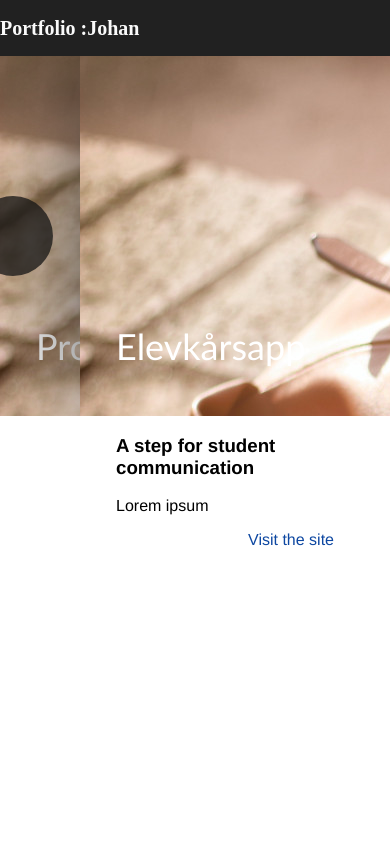
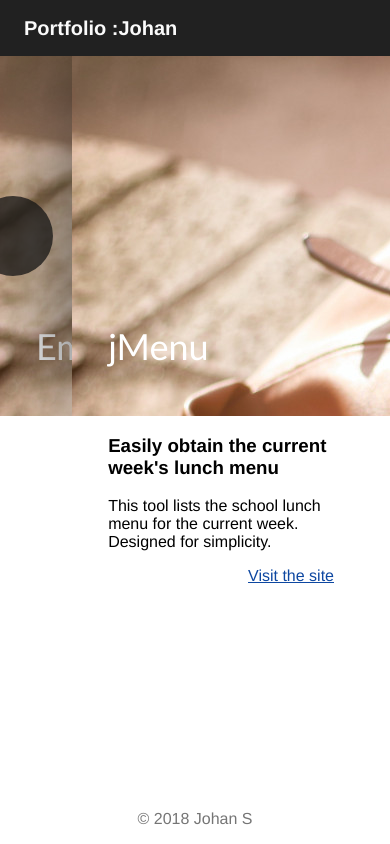
Before and after one commit to jojjesv/portflo, a website with bundled scripts: page index.html in a window 390 px wide. Built offline with nearby package versions, Linux system fonts and the light colour scheme.

Commit message:
made carousel offset responsive

```diff
--- a/css/_def.scss
+++ b/css/_def.scss
@@ -1,5 +1,8 @@
 /* Max content width. */
 $content-max-width: 960px;
 
+/* Min content width. */
+$content-min-width: 320px;
+
 /* Inset of the active project in the project carousel. */
-$carousel-active-inset: 80px;
+$carousel-active-inset: 18.5%;
--- /dev/null
+++ b/css/footer.scss
@@ -0,0 +1,11 @@
+footer {
+  position: absolute;
+  bottom: 0;
+  right: 0;
+  left: 0;
+  text-align: center;
+
+  #copyright-notice {
+    color: #757575;
+  }
+}
--- a/css/global.scss
+++ b/css/global.scss
@@ -3,10 +3,12 @@
 body {
   margin: 0;
   text-decoration: none;
+  font-family: 'Franklin Gothic Medium', 'Arial Narrow', Arial, sans-serif;
 }
 
 #page-content {
   max-width: $content-max-width;
+  min-width: $content-min-width;
   margin: 0 auto;
   position: relative;
   overflow-x: hidden;
--- a/css/global_header.scss
+++ b/css/global_header.scss
@@ -8,6 +8,7 @@
   .content {
     position: relative;
     height: 100%;
+    padding: 0 24px;
     margin: 0 auto;
     max-width: $content-max-width;
   }
--- a/css/project_carousel.scss
+++ b/css/project_carousel.scss
@@ -25,21 +25,28 @@ $carousel-width: calc(100% - #{$carousel-active-inset});
     left: 0;
     box-shadow: 0 0 120px rgba(0, 0, 0, 0.75);
 
-    &.left {
-      z-index: 1;
-    }
-
     /* positioned in the middle, active */
     &.active {
       left: $carousel-active-inset;
+    }
+
+    &:nth-child(1) {
+      z-index: 3;
+    }
+    &:nth-child(2) {
       z-index: 2;
+    }
+    &:nth-child(3) {
+      z-index: 1;
+    }
+    &:nth-child(4) {
+      z-index: 0;
     }
 
     /* positioned to the right */
     &.right {
       left: 100%;
       opacity: 0;
-      z-index: 3;
     }
 
     .title {
--- a/css/project_info.scss
+++ b/css/project_info.scss
@@ -2,12 +2,11 @@
 
 #project-info {
   box-sizing: border-box;
-  font-family: 'Franklin Gothic Medium', 'Arial Narrow', Arial, sans-serif;
   font-weight: 400;
   width: 100%;
 
   /* Align with carousel project title. */
-  padding-left: $carousel-active-inset + 36px;
+  padding-left: calc(#{$carousel-active-inset} + 36px);
   padding-right: 56px;
 }
 
--- a/index.html
+++ b/index.html
@@ -8,6 +8,8 @@
   <link rel="stylesheet" href="compiled_css/global_header.css">
   <link rel="stylesheet" href="compiled_css/project_carousel.css">
   <link rel="stylesheet" href="compiled_css/project_info.css">
+  <link rel="stylesheet" href="compiled_css/footer.css">
+  <meta name="viewport" content="width=device-width" />
 </head>
 
 <body>
@@ -29,8 +31,8 @@
         {
           project: 1,
           active: i == activeProjectIndex,
-          left: activeProjectIndex == i - 1,
-          right: activeProjectIndex == i + 1
+          left: activeProjectIndex < i,
+          right: activeProjectIndex > i
         }">
           <div class="cover" :style='{ "background-image": `url(${project.coverImageSrc})` }'>
             <h2 class="title">{{ project.title }}</h2>
@@ -50,11 +52,15 @@
         <p class="description">{{ projects[activeProjectIndex].description }}</p>
 
         <div style="text-align: right">
-          <a class="external-link" target="_blank">Visit the site</a>
+          <a class="external-link" target="_blank" :href="projects[activeProjectIndex].href">Visit the site</a>
         </div>
       </div>
     </div>
     <script type="module" src="./js/main.js"></script>
+
+    <footer>
+      <p id="copyright-notice">© 2018 Johan S</p>
+    </footer>
 </body>
 
 </html>
--- a/js/projects.js
+++ b/js/projects.js
@@ -1,17 +1,21 @@
+const baseUrl = 'http://its.teknikum.it/johan';
+
 export default [{
-  title: 'Elevkårsapp',
-  subtitle: 'A step for student communication',
-  description: 'Lorem ipsum',
-  coverImageSrc: 'assets/cover/studentapp.jpg'
+  title: 'jMenu',
+  subtitle: "Easily obtain the current week's lunch menu",
+  description: 'This tool lists the school lunch menu for the current week. Designed for simplicity.',
+  coverImageSrc: 'assets/cover/studentapp.jpg',
+  href: `${baseUrl}/lunch/`
 }, {
-  title: 'Project 2',
-  subtitle: 'Writing Technical Articles',
-  description: `The notes below apply to technical papers in computer science and electrical engineering, with emphasis on papers in systems and networks.
-  Read Strunk and White, Elements of Style. Again.<br />
-  Give the paper to somebody else to read. If you can, find two people: one person familiar with the technical matter, another only generally familiar with the area.`,
-  coverImageSrc: 'assets/cover/studentapp.jpg'
+  title: 'Emoji Popper',
+  subtitle: 'A game of swiftness',
+  description: `A native JavaScript game where the objective is to inflate balloons until they pop.`,
+  coverImageSrc: 'assets/cover/studentapp.jpg',
+  href: `${baseUrl}/popper/`
 }, {
-  title: 'Project 3',
-  description: 'Lorem ipsum',
-  coverImageSrc: 'assets/cover/studentapp.jpg'
+  title: 'Viking Robotics',
+  subtitle: 'The first FRC team from Sweden',
+  description: "The team's website shows the lastest posts from their Facebook page, the team in its entirety as well as the team's sponsors.",
+  coverImageSrc: 'assets/cover/studentapp.jpg',
+  href: `${baseUrl}/popper/`
 }]
```
Also changed, not shown: compiled_css/footer.css (added), compiled_css/global.css, compiled_css/global_header.css, compiled_css/project_carousel.css, compiled_css/project_info.css, 5 other files.
